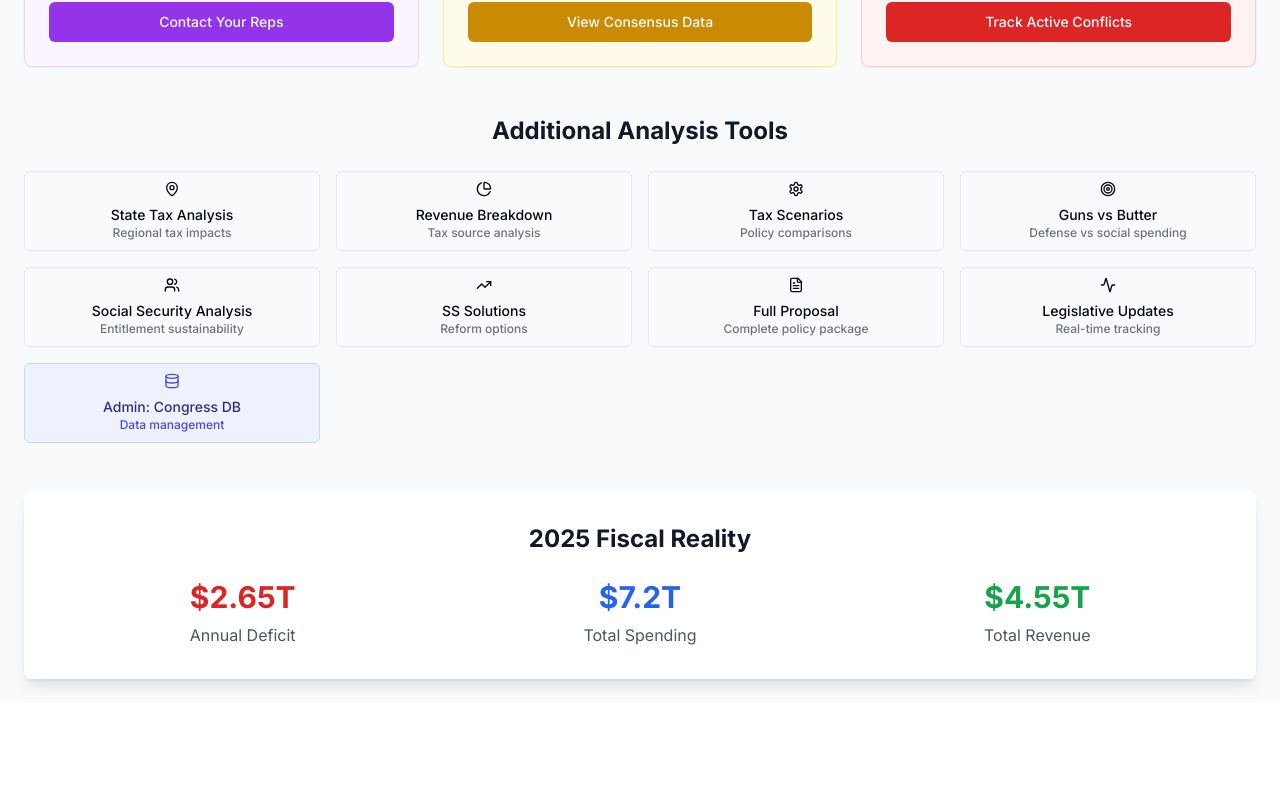
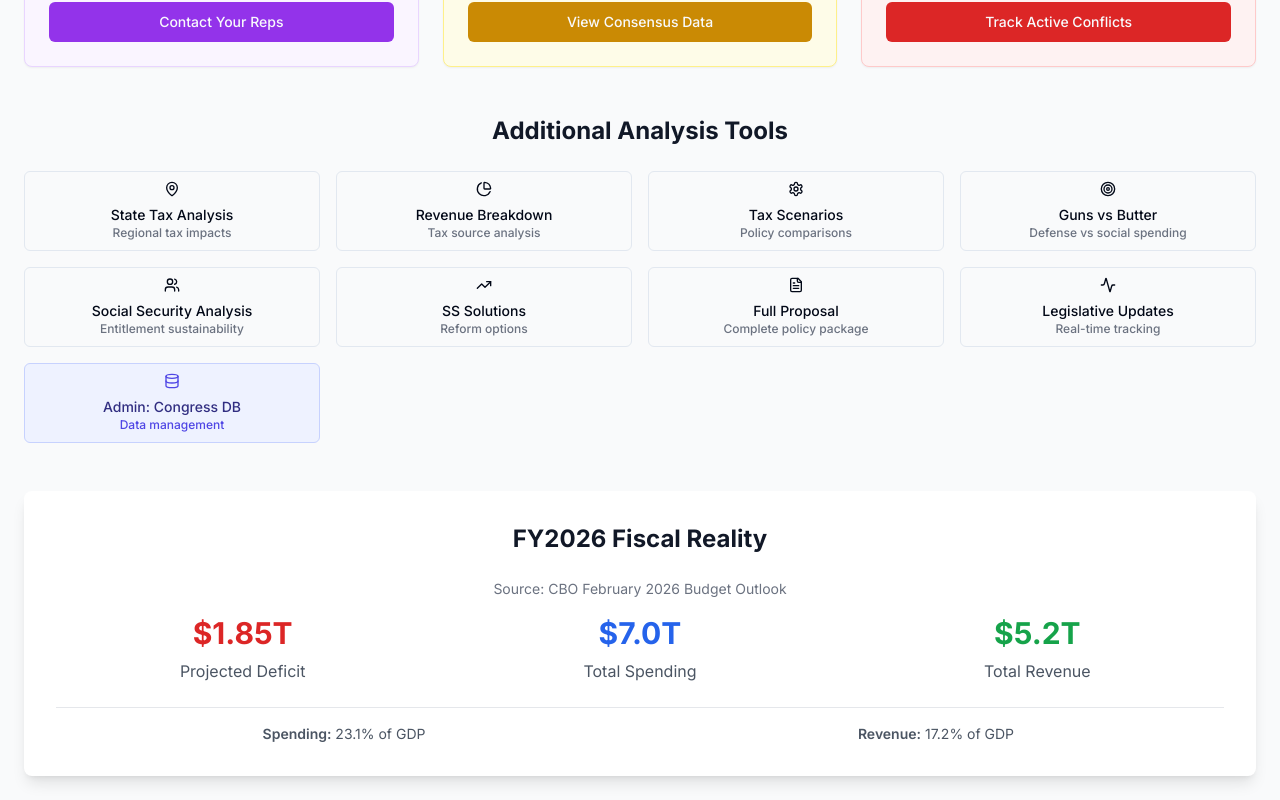
Before and after one commit to nfmontgomery220/federal-budget, a Next.js app: page / in a window 1280 px wide. Shown: the part 807-1607 px from the top of the page. Before the commit the page ends 1510 px from the top, so only its background shows below. Built offline with nearby package versions, Linux system fonts and the light colour scheme.

Commit message:
update fiscal reality section with FY2026 CBO data
Co-authored-by: Norman <99758704+nfmontgomery220@users.noreply.github.com>

```diff
--- a/app/page.tsx
+++ b/app/page.tsx
@@ -453,21 +453,32 @@ function DashboardHome({ setActiveView }: { setActiveView: (view: ActiveTool) =>
           </div>
         </div>
 
-        {/* 2025 Fiscal Reality */}
+        {/* FY2026 Fiscal Reality */}
         <div className="bg-white rounded-lg shadow-lg p-8">
-          <h2 className="text-2xl font-bold text-gray-900 mb-6 text-center">2025 Fiscal Reality</h2>
+          <h2 className="text-2xl font-bold text-gray-900 mb-6 text-center">FY2026 Fiscal Reality</h2>
+          <p className="text-sm text-gray-500 text-center mb-4">Source: CBO February 2026 Budget Outlook</p>
           <div className="grid md:grid-cols-3 gap-6">
             <div className="text-center">
-              <div className="text-3xl font-bold text-red-600 mb-2">$2.65T</div>
-              <div className="text-gray-600">Annual Deficit</div>
+              <div className="text-3xl font-bold text-red-600 mb-2">$1.85T</div>
+              <div className="text-gray-600">Projected Deficit</div>
             </div>
             <div className="text-center">
-              <div className="text-3xl font-bold text-blue-600 mb-2">$7.2T</div>
+              <div className="text-3xl font-bold text-blue-600 mb-2">$7.0T</div>
               <div className="text-gray-600">Total Spending</div>
             </div>
             <div className="text-center">
-              <div className="text-3xl font-bold text-green-600 mb-2">$4.55T</div>
+              <div className="text-3xl font-bold text-green-600 mb-2">$5.2T</div>
               <div className="text-gray-600">Total Revenue</div>
+            </div>
+          </div>
+          <div className="mt-6 pt-4 border-t border-gray-200">
+            <div className="grid md:grid-cols-2 gap-4 text-sm text-gray-600">
+              <div className="text-center">
+                <span className="font-semibold">Spending:</span> 23.1% of GDP
+              </div>
+              <div className="text-center">
+                <span className="font-semibold">Revenue:</span> 17.2% of GDP
+              </div>
             </div>
           </div>
         </div>
```
